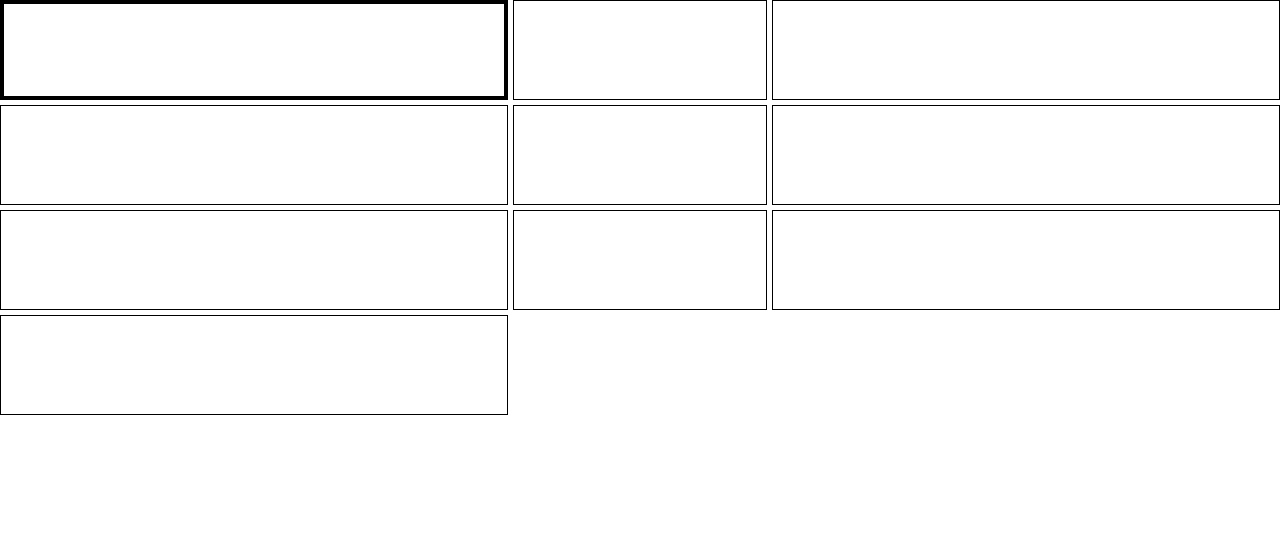
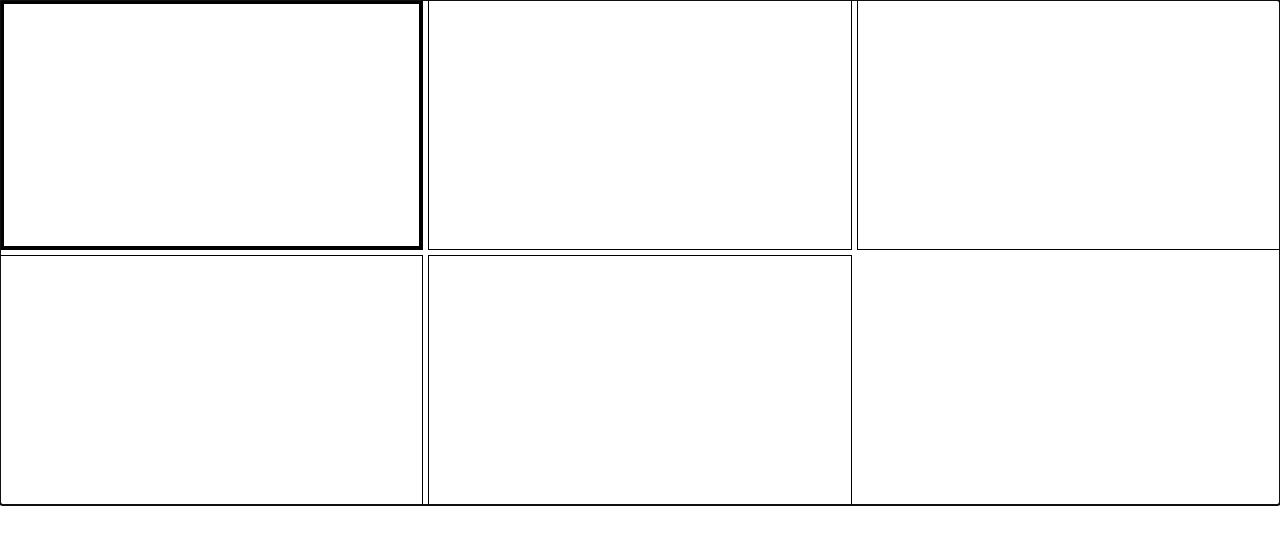
Before and after one commit to SleepyWerewolf/react-grid-navigation, a React (Create React App) app: page / in a window 1280 px wide. Shown: the top 544 px of the page. Built offline with nearby package versions, Linux system fonts and the light colour scheme.

Commit message:
clean up navigation and add mouse hover

```diff
--- a/package.json
+++ b/package.json
@@ -1,5 +1,5 @@
 {
-  "name": "game-ui-test",
+  "name": "react-grid-navigation",
   "version": "0.1.0",
   "private": true,
   "dependencies": {
--- a/src/App.tsx
+++ b/src/App.tsx
@@ -5,9 +5,13 @@ import { FocusContainer } from './components/NavigationFocus/FocusContainer';
 const App: React.FC = () => {
   return (
     <FocusContainer
-      items={[
-        {}, {}, {}, {}, {},
-        {}, {}, {}, {}, {},
+      columnConfig = {[{ width: '1fr' }, { width: '1fr' }, { width: '1fr' }]}
+      rowConfig={[{ height: 'minmax(250px, auto)' }, { height: 'minmax(250px, auto)' }]}
+      // gridTemplateColumns = 'repeat(4 1fr)'
+      // gridTemplateRows = 'repeat(2, minmax(250px, auto))'
+      items = {[
+        {}, {}, {}, {},
+        {},
       ]}
     />
   );
--- a/src/components/NavigationFocus/FocusContainer.tsx
+++ b/src/components/NavigationFocus/FocusContainer.tsx
@@ -1,14 +1,40 @@
-import React, { useState, createRef } from 'react';
+import React, { useState, createRef, useMemo } from 'react';
+
 import { FocusItem, IFocusItemProps } from './FocusItem';
-import { getNextFocusIndex, getDirection } from './get-next-focus-index';
+import { getDirection, getNextFocusIndex } from './get-next-focus-index';
+
+interface IColumnConfig {
+  width: string;
+}
+
+interface IRowConfig {
+  height: string;
+}
 
 export interface IFocusContainerProps {
-  items: Omit<IFocusItemProps, 'isActive' | 'ref'>[];
+  gridGap?: string;
+  onDownExit?: () => void;
+  onLeftExit?: () => void;
+  onRightExit?: () => void;
+  onTopExit?: () => void;
+
+  columnConfig: IColumnConfig[];
+  items: Omit<IFocusItemProps, 'isActive' | 'onHover' | 'ref'>[];
+  rowConfig: IRowConfig[];
 }
+
+const generateColumnTemplate = (columnConfig: IColumnConfig[]) =>
+  columnConfig.reduce((accumulator, config) => `${accumulator} ${config.width}`, '');
+
+const generateRowTemplate = (rowConfig: IRowConfig[]) =>
+  rowConfig.reduce((accumulator, config) => `${accumulator} ${config.height}`, '');
 
 export const FocusContainer = (props: IFocusContainerProps) => {
   const [ focusIndex, setFocusIndex ] = useState(0);
+  const gridTemplateColumns = useMemo(() => generateColumnTemplate(props.columnConfig), [props.columnConfig]);
+  const gridTemplateRows = useMemo(() => generateRowTemplate(props.rowConfig), [props.rowConfig]);
   const refs = props.items.map(() => createRef<HTMLDivElement>());
+
   return (
     <div
       className='focus-container'
@@ -16,15 +42,21 @@ export const FocusContainer = (props: IFocusContainerProps) => {
         const direction = getDirection(key.toLowerCase());
 
         if (direction) {
-          const nextFocusIndex = getNextFocusIndex(refs, focusIndex, direction);
-          setFocusIndex(nextFocusIndex);
+          const nextFocusIndex = getNextFocusIndex(refs, props.columnConfig.length, focusIndex, direction);
+          const focusItem = refs[nextFocusIndex];
+
+          if (focusItem.current) {
+            focusItem.current.focus();
+            setFocusIndex(nextFocusIndex);
+          }
         }
       }}
+      ref={div => div && div.focus()}
       style={{
         display: 'grid',
-        gridTemplateColumns: '2fr 1fr 2fr',
-        gridGap: '5px',
-        gridAutoRows: 'minmax(100px, auto)',
+        gridTemplateColumns,
+        gridTemplateRows,
+        gridGap: props.gridGap || '5px',
       }}
       tabIndex={0}
     >
@@ -34,6 +66,11 @@ export const FocusContainer = (props: IFocusContainerProps) => {
 
           isActive={focusIndex === index}
           key={index}
+          onHover={() => {
+            if (focusIndex !== index) {
+              setFocusIndex(index)
+            }
+          }}
           ref={refs[index]}
         />
       )}
--- a/src/components/NavigationFocus/FocusItem.tsx
+++ b/src/components/NavigationFocus/FocusItem.tsx
@@ -1,16 +1,21 @@
 import React, { forwardRef } from 'react';
 
+import { debounce } from '../../utils/debounce';
+
 export interface IFocusItemProps {
+  onEnter?: () => void;
+  width?: string;
+
   isActive: boolean;
+  onHover: () => void;
 }
 
 export const FocusItem = forwardRef<HTMLDivElement, IFocusItemProps>((props, ref) => (
   <div
     className='focus-item'
+    onMouseMove={debounce(() => props.onHover(), 100).handler}
     ref={ref}
-    style={{
-      border: `${props.isActive ? 4 : 1}px solid black`
-    }}
+    style={{ border: `${props.isActive ? 4 : 1}px solid black` }}
   >
     {props.children}
   </div>
--- a/src/components/NavigationFocus/get-next-focus-index.ts
+++ b/src/components/NavigationFocus/get-next-focus-index.ts
@@ -2,6 +2,7 @@ import { RefObject } from 'react';
 
 type Direction = 'up' | 'down' | 'left' | 'right';
 
+// TODO: Add gamepad keys
 const DirectionalKeyMap: { [key: string]: Direction | undefined } = {
   arrowup: 'up',
   w: 'up',
@@ -15,26 +16,48 @@ const DirectionalKeyMap: { [key: string]: Direction | undefined } = {
 
 export const getDirection = (key: string) => DirectionalKeyMap[key];
 
-export const getNextFocusIndex = (refObjects: RefObject<HTMLDivElement>[], activeIndex: number, direction: Direction) => {
-  if (!refObjects[0].current) {
+export const getNextFocusIndex = (refObjects: RefObject<HTMLDivElement>[], itemsPerRow: number, activeIndex: number, direction: Direction) => {
+  const gridNum = refObjects.length;
+  const currentNode = refObjects[activeIndex].current;
+
+  if (!currentNode) {
     return activeIndex;
   }
 
-  const gridNum = refObjects.length;
-  const baseOffset = refObjects[0].current.offsetTop;
-  const breakIndex = refObjects.findIndex(item => item.current ? item.current.offsetTop > baseOffset : false)
-  const itemsPerRow = breakIndex === -1 ? gridNum : breakIndex;
+  switch (direction) {
+    case 'up': {
+      const isTopRow = activeIndex <= itemsPerRow - 1;
+      if (!isTopRow) {
+        activeIndex -= itemsPerRow;
+      }
 
-  const isTopRow = activeIndex <= itemsPerRow - 1;
-  const isBottomRow = activeIndex >= gridNum - itemsPerRow;
-  const isLeftColumn = activeIndex % itemsPerRow === 0;
-  const isRightColumn = activeIndex % itemsPerRow === itemsPerRow - 1 || activeIndex === gridNum - 1;
+      break;
+    }
 
-  switch (direction) {
-    case 'up': return isTopRow ? activeIndex : activeIndex - itemsPerRow;
-    case 'down': return isBottomRow ? activeIndex : activeIndex + itemsPerRow;
-    case 'left': return isLeftColumn ? activeIndex : activeIndex - 1;
-    case 'right': return isRightColumn ? activeIndex : activeIndex + 1;
-    default: return activeIndex;
+    case 'down': {
+      const isBottomRow = activeIndex >= gridNum - itemsPerRow;
+      if (!isBottomRow) {
+        activeIndex += itemsPerRow;
+      }
+      break;
+    }
+
+    case 'left': {
+      const isLeftColumn = activeIndex % itemsPerRow === 0;
+      if (!isLeftColumn) {
+        activeIndex--;
+      }
+      break;
+    }
+
+    case 'right': {
+      const isRightColumn = activeIndex % itemsPerRow === itemsPerRow - 1 || activeIndex === gridNum - 1;
+      if (!isRightColumn) {
+        activeIndex++;
+      }
+      break;
+    }
   }
-}
+
+  return activeIndex;
+};
--- /dev/null
+++ b/src/utils/debounce.ts
@@ -0,0 +1,24 @@
+export const debounce = (callback: Function, timeoutMs: number, shouldHandleFirstCall = false) => {
+  let lastCall = shouldHandleFirstCall ? -1 : performance.now();
+  let timeoutHandle: NodeJS.Timeout;
+
+  return {
+    handler: (...args: any[]) => {
+      clearTimeout(timeoutHandle);
+      const now = performance.now();
+      const dt = now - lastCall;
+      const shouldCallNow = dt > timeoutMs;
+
+      if (shouldCallNow) {
+        lastCall = now;
+        callback(...args);
+      } else {
+        timeoutHandle = setTimeout(() => {
+          lastCall = performance.now();
+          callback(...args);
+        }, timeoutMs);
+      }
+    },
+    cancel: () => clearTimeout(timeoutHandle),
+  }
+};
```
